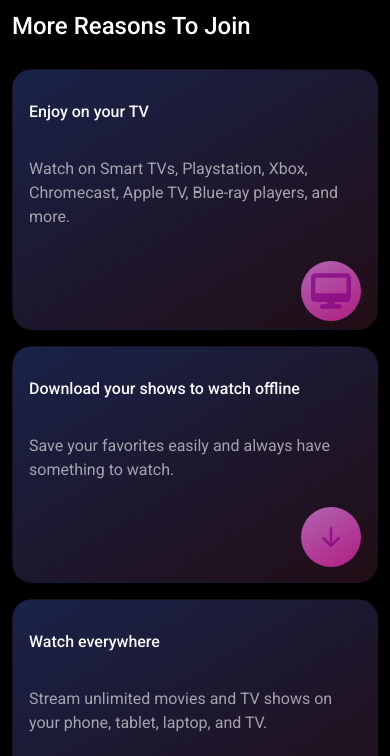
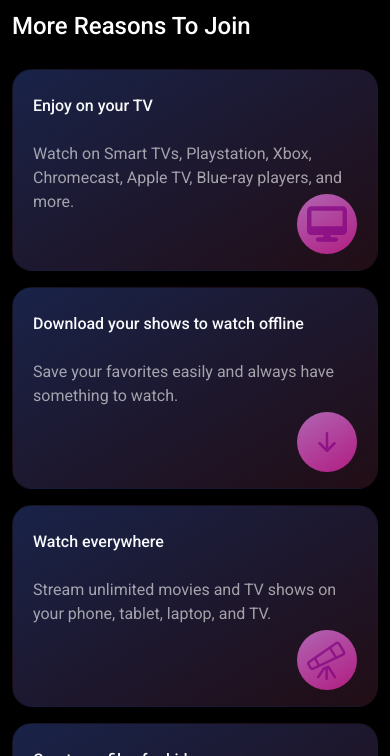
Before and after one commit to anushahashmi071/React_Netflix_Clone, a React (Vite) app: page / in a window 390 px wide. Shown: the part 787-1543 px from the top of the page. Built offline with nearby package versions, Linux system fonts and the light colour scheme.

Commit message:
resposive

```diff
--- a/src/Card/Card.css
+++ b/src/Card/Card.css
@@ -1,17 +1,26 @@
 .card {
   background: rgb(25, 34, 71);
-    background: linear-gradient(149deg, rgba(25, 34, 71, 1) 3%, rgba(33, 14, 23, 1) 96%);
+  background: linear-gradient(
+    149deg,
+    rgba(25, 34, 71, 1) 3%,
+    rgba(33, 14, 23, 1) 96%
+  );
   border-radius: 20px;
 }
 
 .card-text {
   color: rgba(255, 255, 255, 0.6);
   padding-block: 8px !important;
+  height: 100px;
 }
 
 .icon-box {
   background: rgb(176, 99, 177);
-    background: linear-gradient(149deg, rgba(176, 99, 177, 1) 3%, rgba(177, 32, 132, 1) 96%);
+  background: linear-gradient(
+    149deg,
+    rgba(176, 99, 177, 1) 3%,
+    rgba(177, 32, 132, 1) 96%
+  );
   text-align: end;
   width: 60px;
   height: 60px;
@@ -26,8 +35,16 @@
   color: rgba(128, 0, 128, 0.692);
 }
 
+.card-subtitle {
+  height: 95px;
+}
+
+.card-body {
+  padding: 10px 20px;
+}
+
 .icon {
-    height: 100%;
+  height: 75px;
   display: flex;
   align-items: flex-end;
   justify-content: flex-end;
@@ -35,21 +52,36 @@
 
 /* Media Query */
 @media only screen and (max-width: 992px) {
-    .card{
+  .card {
     width: 28rem !important;
   }
-    .card-content{
+  .card-content {
     width: 25rem;
   }
-    .icon{
+  .icon {
     height: 30%;
+  }
+  .card-subtitle, .card-text{
+    height: 50px;
   }
 }
 @media only screen and (max-width: 768px) {
   .card {
     width: 100% !important;
   }
-    .card-content{
+  .card-content {
     width: 100% !important;
   }
 }
+@media only screen and (max-width: 320px){
+    .icon-box{
+        height: 40px;
+        width: 40px;
+    }
+    .icon{
+        height: 30px;
+    }
+    .card-icon{
+        font-size: 1.5rem;
+    }
+}
```
Lines whose indentation alone changed are shown as unchanged.
